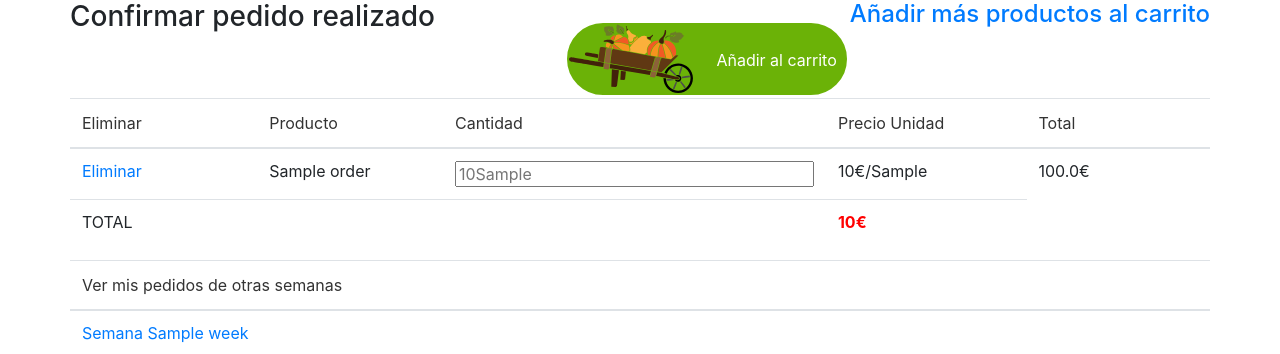
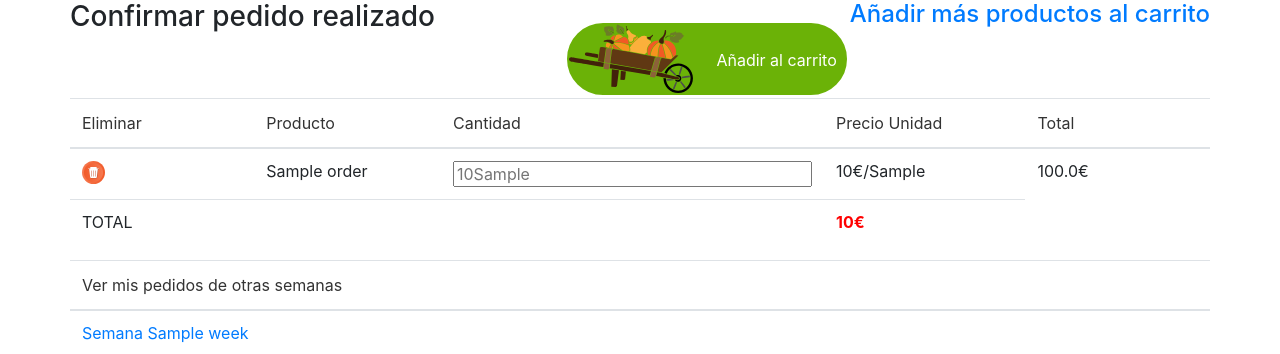
Before and after one commit to scr6292/backend, a Flask app: template templates/postOrder.html in a window 1280 px wide. Shown: the part 129-483 px from the top of the page. Run offline with Flask 2, Linux system fonts and the light colour scheme; a user stored in the database is signed in; data comes from the database, SQL or seed files in the repository; tables that the repository leaves empty hold one stand-in row (values such as "Sample post"); the template is opened without the code that fills it: values that come from a table or form of the project are taken from there, most other values are stand-ins (such as "Sample title", 1, 10 or a date in 2020); some libraries are stand-ins or nearby versions.

Commit message:
Add new delete icon

```diff
--- a/templates/postOrder.html
+++ b/templates/postOrder.html
@@ -38,7 +38,7 @@
 								</div>
 		                		<tr>
 			                		{% for i in order %}
-									<td><a href="{{url_for('deleteItem', agricultor_id = agricultor.id, pedido_id = i.id)}}">Eliminar</a></td>
+									<td><a href="{{url_for('deleteItem', agricultor_id = agricultor.id, pedido_id = i.id)}}"><img src="{{url_for('static', filename='trash_bin.svg')}}" style="height: 23px;"></a></td>
 									<td>
 										{{i.product_name}}
 									</td>
```
Also changed, not shown: application/static/trash_bin.svg (added).
